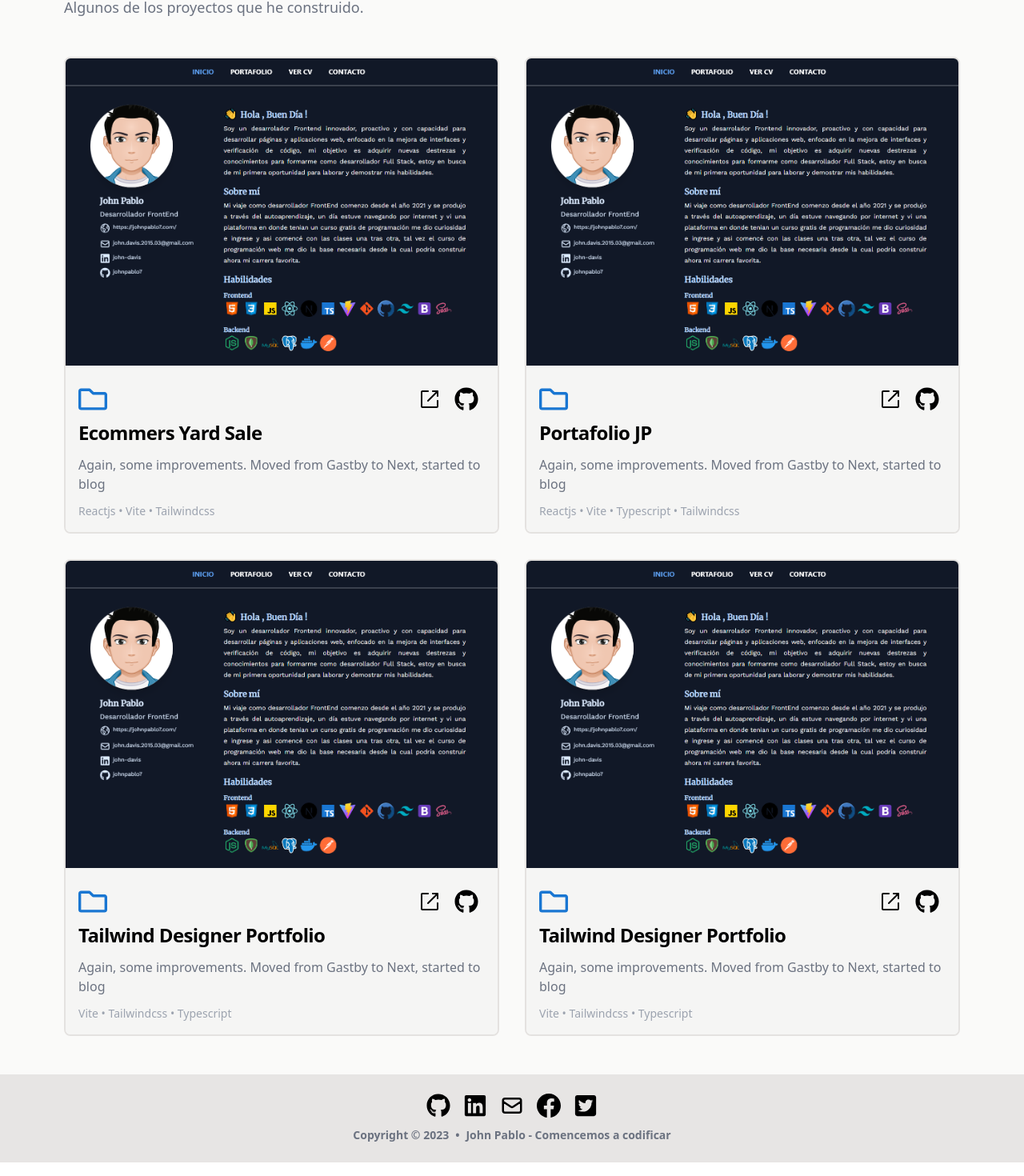
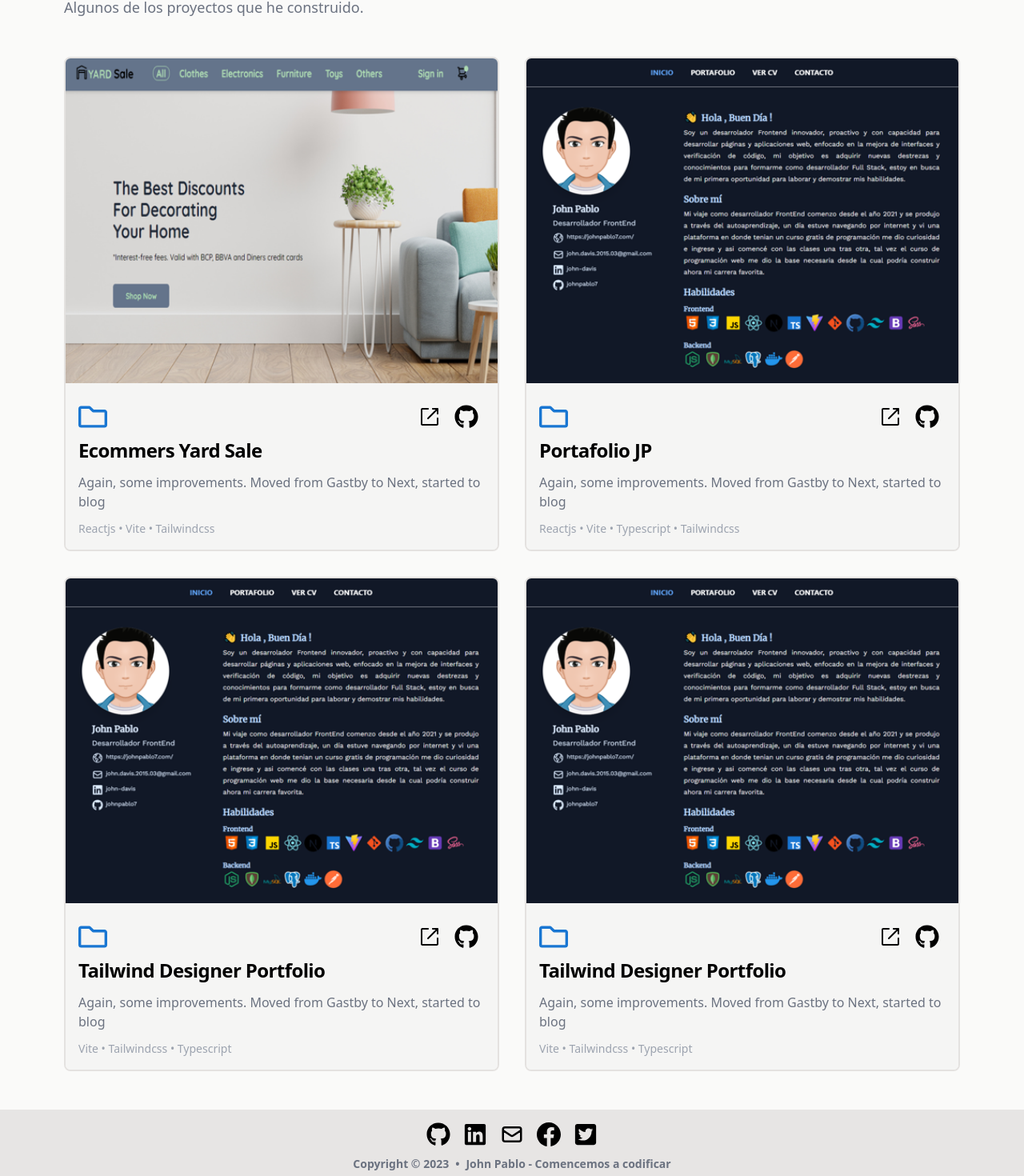
Before and after one commit to johnpablo7/portafolio-jp, a React (Vite) app: page /portafolio in a window 1280 px wide. Shown: the part 182-1652 px from the top of the page at 80% size. Built offline with nearby package versions, Linux system fonts and the light colour scheme.

Commit message:
CHANGES portafolio images

```diff
--- a/src/components/Footer.tsx
+++ b/src/components/Footer.tsx
@@ -5,7 +5,7 @@ import { BsFacebook } from "react-icons/bs";
 export const Footer = () => {
   return (
     <footer className="bg-stone-200 mt-auto">
-      <div className="flex flex-col items-center py-6">
+      <div className="flex flex-col items-center py-4">
         <div className="flex mb-3 space-x-4">
           <div>
             <FaGithub className="text-3xl cursor-pointer" />
--- a/src/components/Navbar.tsx
+++ b/src/components/Navbar.tsx
@@ -31,7 +31,7 @@ export const Navbar = () => {
                   className={({ isActive }) =>
                     isActive
                       ? "text-blue-400 transition duration-300"
-                      : "dark:text-white transition duration-300"
+                      : "dark:text-white transition duration-300 hover:text-blue-400 dark:hover:text-blue-400"
                   }
                 >
                   {list.link}
--- a/src/components/Portfolio.tsx
+++ b/src/components/Portfolio.tsx
@@ -23,8 +23,9 @@ export const Portfolio = () => {
                     <img
                       src={card.img}
                       alt="image"
-                      className="aspect-auto object-cover object-center md:h-96 md:w-full"
+                      className="aspect-auto object-center object-cover w-full md:w-full"
                     />
+
                     <div className="md:p-4 p-4 dark:bg-gray-800 bg-stone-100">
                       <div className="flex flex-row justify-between items-center">
                         <div className="my-2">
--- a/src/data/cards.ts
+++ b/src/data/cards.ts
@@ -1,8 +1,8 @@
 export const cards = [
   {
     id: 1,
-    img: "/images/portafolio-jp.png",
-    demo: "https://github.com/johnpablo7",
+    img: "/images/yard-sale.png",
+    demo: "https://yard-sale.johnpablo7.com",
     github: "https://github.com/johnpablo7/yard-sale-frontend",
     title: "Ecommers Yard Sale",
     paragraph:
```
Also changed, not shown: public/images/portafolio-jp.png, public/images/yard-sale.png (added).
